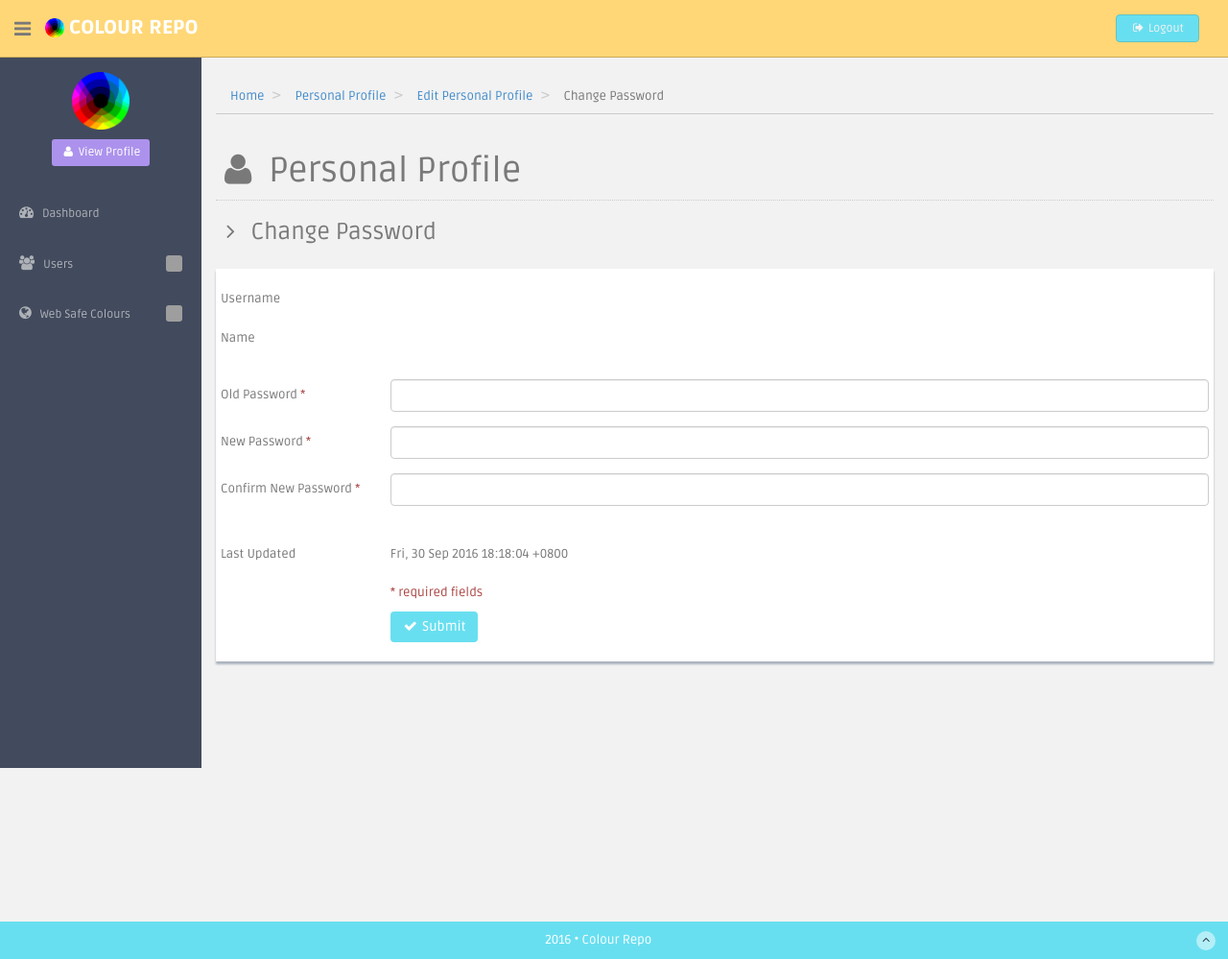
After one commit to DavinaLeong/Colours-Repo, a CodeIgniter app: the page made by application/views/admin/personal_profile/change_password_page.php in a window 1280 px wide. The commit adds this page. Shown: the whole page at 96% size. Run offline with CodeIgniter, Linux system fonts and the light colour scheme; data that the repository does not hold is empty; grey boxes are pictures that could not be loaded.

Commit message:
Implemented Edit Personal Profile and Change Password.

```diff
--- a/application/models/Personal_profile_model.php
+++ b/application/models/Personal_profile_model.php
@@ -18,7 +18,7 @@ class Personal_profile_model extends CI_Model
     {
         if($this->session->userdata('user_id'))
         {
-            $this->db->select('username, name, last_updated');
+            $this->db->select('username, name, password_hash, last_updated');
             $this->db->from('user');
             $this->db->where('user_id = ', $this->session->userdata('user_id'));
 
--- a/application/views/admin/_snippets/navbar_admin.php
+++ b/application/views/admin/_snippets/navbar_admin.php
@@ -27,7 +27,7 @@ defined('BASEPATH') OR exit('No direct script access allowed');
     </div>
     <div class="top-menu">
         <ul class="nav pull-right top-menu">
-            <li><a class="logout" href="<?= site_url('admin/authenticate/logout'); ?>">Logout</a></li>
+            <li><a class="logout" href="<?= site_url('admin/authenticate/logout'); ?>"><i class="fa fa-sign-out fa-fw"></i> Logout</a></li>
         </ul>
     </div>
 </header>
@@ -42,12 +42,12 @@ defined('BASEPATH') OR exit('No direct script access allowed');
         <!-- sidebar menu start-->
         <ul class="sidebar-menu" id="nav-accordion">
 
-            <div id="profile_anchor" class="cr-clickable"
-                 onClick="location.href= '<?=site_url('admin/personal_profile/view_personal_profile');?>'">
+            <div id="profile_anchor">
                 <p class="centered"><img src="<?=RESOURCES_FOLDER;?>img/cr_img/webpage_icon.png"
                                          alt="Website Logo" height="60px" /></p>
                 <h5 class="centered"><?=$this->session->userdata('name');?></h5>
                 <h6 class="centered"><?=$this->session->userdata('username');?></h6>
+                <div class="centered"><a id="view_profile" class="btn btn-theme02 btn-sm" href="<?=site_url('admin/personal_profile/view_personal_profile');?>"><i class="fa fa-user fa-fw"></i> View Profile</a></div>
             </div>
 
             <li class="mt">
--- /dev/null
+++ b/application/views/admin/personal_profile/change_password_page.php
@@ -0,0 +1,139 @@
+<?php
+defined('BASEPATH') OR exit('No direct script access allowed');
+/**********************************************************************************
+	- File Info -
+		File name		: change_password_page.php
+		Author(s)		: DAVINA Leong Shi Yun
+		Date Created	: 30th Sep 2016
+
+	- Contact Info -
+		Email	: leong.shi.yun@gmail.com
+		Mobile	: (+65) 9369 3752 [Singapore]
+
+***********************************************************************************/
+
+/**
+ * @var $personal_profile
+ */
+?><!DOCTYPE html>
+<html lang="en">
+<head>
+    <?php $this->load->view('admin/_snippets/meta_admin'); ?>
+
+    <?php $this->load->view('admin/_snippets/head_resources'); ?>
+    <link rel="stylesheet" type="text/css" href="<?=RESOURCES_FOLDER;?>css/parsley.css" />
+</head>
+
+<body>
+
+<section id="container" >
+
+    <?php $this->load->view('admin/_snippets/navbar_admin'); ?>
+
+    <!-- **********************************************************************************************************************************************************
+    MAIN CONTENT
+    *********************************************************************************************************************************************************** -->
+    <!--main content start-->
+    <section id="main-content">
+        <section class="wrapper site-min-height">
+            <ol class="breadcrumb">
+                <li><a href="<?=site_url(ADMIN_HOME_URL);?>">Home</a></li>
+                <li><a href="<?=site_url('admin/personal_profile/view_personal_profile');?>">Personal Profile</a></li>
+                <li><a href="<?=site_url('admin/personal_profile/edit_personal_profile');?>">Edit Personal Profile</a></li>
+                <li class="active">Change Password</li>
+            </ol>
+
+            <h1 class="page-header"><i class="fa fa-user fa-fw"></i> Personal Profile</h1>
+            <h3><i class="fa fa-angle-right fa-fw"></i> Change Password</h3>
+
+            <div class="row mt">
+                <div class="col-lg-12">
+
+                    <?php $this->load->view('admin/_snippets/message_box'); ?>
+
+                    <div class="content-panel">
+
+                        <form id="change_password_form" class="form-horizontal" method="post" data-parsley-validate>
+                            <input id="user_id" type="hidden" value="<?=$this->session->userdata('user_id');?>" />
+
+                            <div class="form-group">
+                                <label class="col-md-2 control-label"
+                                       for="username">Username</label>
+                                <div class="col-md-10">
+                                    <p id="username" class="form-control-static"><?= $personal_profile['username']; ?></p>
+                                </div>
+                            </div>
+
+                            <div class="form-group">
+                                <label class="col-md-2 control-label"
+                                       for="name">Name</label>
+                                <div class="col-md-10">
+                                    <p id="name" class="form-control-static"><?= $personal_profile['name']; ?></p>
+                                </div>
+                            </div>
+                            <br/>
+
+                            <div class="form-group">
+                                <label class="col-md-2 control-label" for="old_password">
+                                    Old Password <span class="text-danger">*</span></label>
+                                <div class="col-md-10">
+                                    <input class="form-control" type="password" id="old_password" name="old_password"
+                                           required minlength="6" maxlength="512" />
+                                </div>
+                            </div>
+
+                            <div class="form-group">
+                                <label class="col-md-2 control-label"
+                                       for="new_password">New Password <span class="text-danger">*</span></label>
+                                <div class="col-md-10">
+                                    <input class="form-control" type="password" id="new_password" name="new_password"
+                                           required minlength="6" maxlength="512" />
+                                </div>
+                            </div>
+
+                            <div class="form-group">
+                                <label class="col-md-2 control-label" for="confirm_new_password">
+                                    Confirm New Password <span class="text-danger">*</span></label>
+                                <div class="col-md-10">
+                                    <input class="form-control" type="password" id="confirm_new_password"
+                                           name="confirm_new_password" required minlength="6" maxlength="512"
+                                           data-parsley-equalto="#new_password" />
+                                </div>
+                            </div>
+                            <br/>
+
+                            <div class="form-group">
+                                <label class="col-md-2 control-label">Last Updated</label>
+                                <div class="col-md-10">
+                                    <p id="last_updated" class="form-control-static">
+                                        <?=$this->datetime_helper->format_internet_standard($personal_profile['last_updated']);?>
+                                    </p>
+                                </div>
+                            </div>
+
+                            <div class="form-group">
+                                <div class="col-md-10 col-md-offset-2">
+                                    <p class="text-danger">* required fields</p>
+                                    <button id="submit_btn" class="btn btn-theme" type="submit">
+                                        <i class="fa fa-check fa-fw"></i> Submit
+                                    </button>
+                                </div>
+                            </div>
+
+                        </form>
+                    </div>
+
+                </div>
+            </div>
+
+        </section><! --/wrapper -->
+    </section><!-- /MAIN CONTENT -->
+
+    <!--main content end-->
+    <?php $this->load->view('admin/_snippets/footer_admin'); ?>
+</section>
+
+<?php $this->load->view('admin/_snippets/body_resources'); ?>
+<script src="<?=RESOURCES_FOLDER;?>js/parsley.min.js"></script>
+</body>
+</html>
```
Also changed, not shown: application/controllers/admin/Personal_profile.php (+94 -6 lines), application/views/admin/authenticate/start_page.php (+5 -2 lines), application/views/admin/personal_profile/edit_personal_profile_page.php (added, +120 -0 lines).
